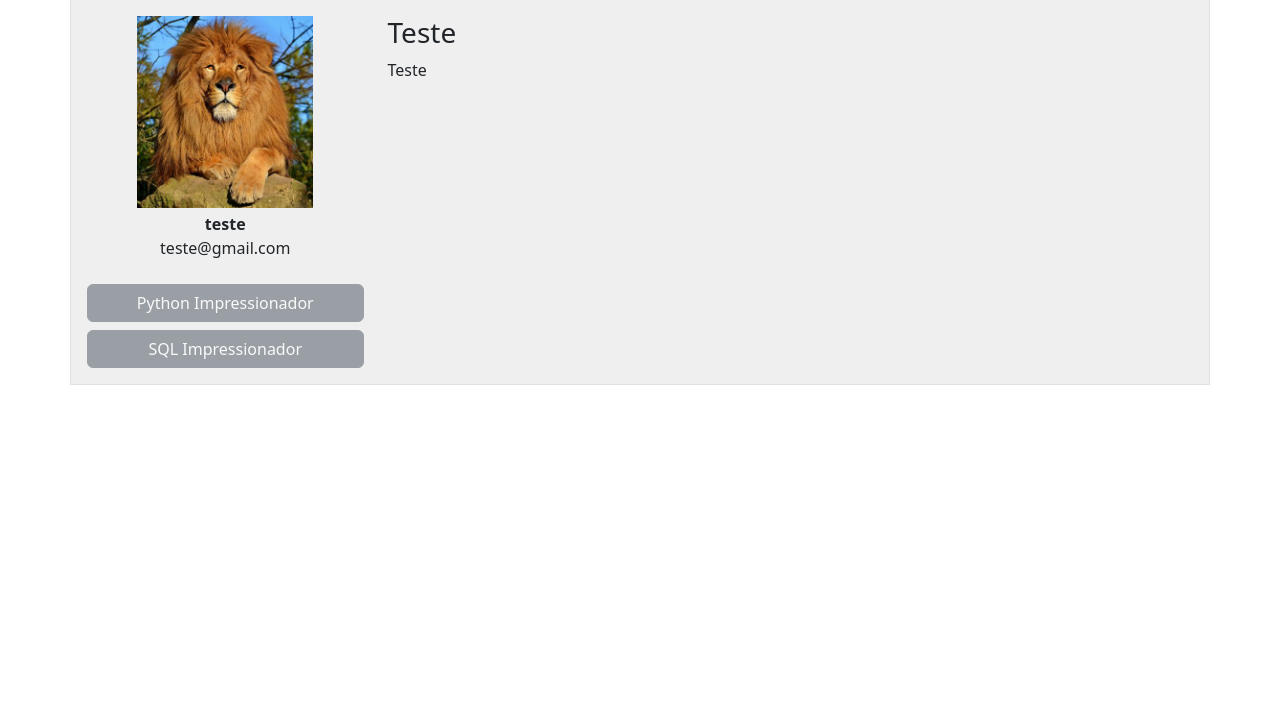
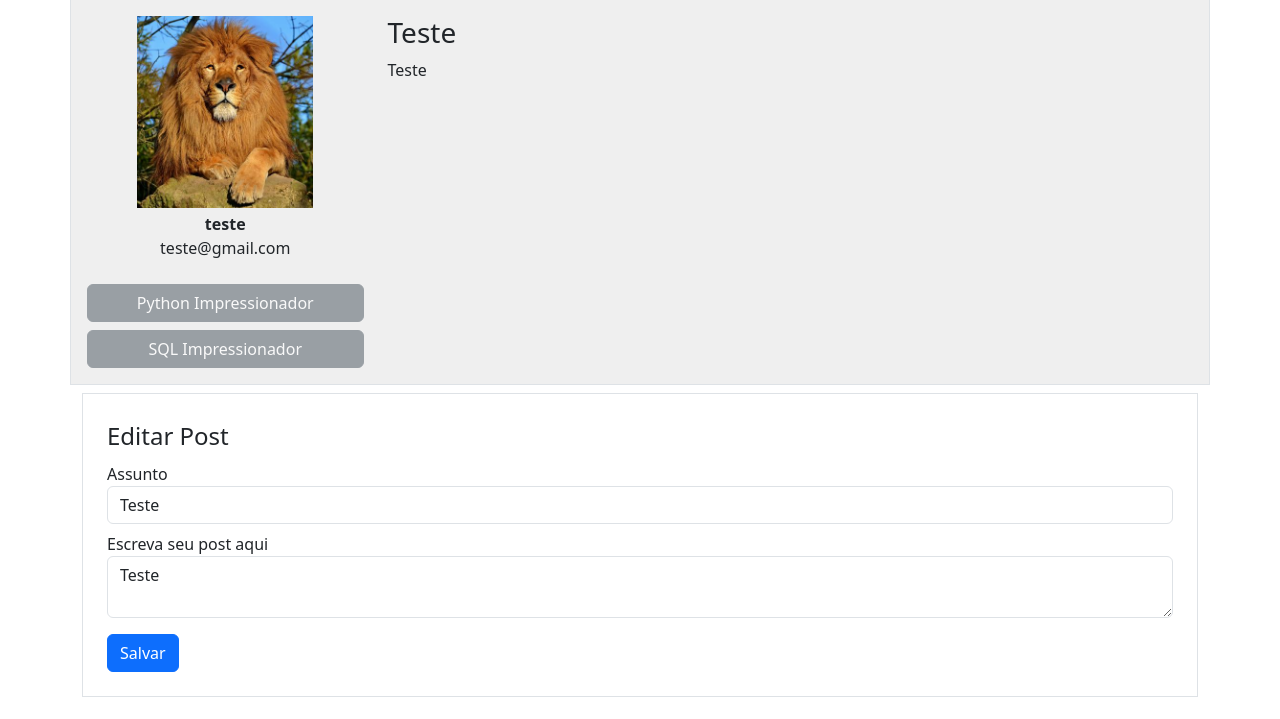
Before and after one commit to pxttiago/site-comunidade, a Flask app: page /post/2 in a window 1280 px wide. Shown: the part 81-800 px from the top of the page. Run offline with Flask 3, Linux system fonts and the light colour scheme; a user stored in the database is signed in; some libraries are stand-ins or nearby versions.

Commit message:
função editar post
adicionada a função de editar post caso o autor do post seja o User atualmente autenticado.

```diff
--- a/comunidadeimpressionadora/forms.py
+++ b/comunidadeimpressionadora/forms.py
@@ -64,3 +64,4 @@ class FormCriarPost(FlaskForm):
     titulo = StringField('Assunto', validators=[DataRequired(), Length(2, 140)])
     corpo = TextAreaField('Escreva seu post aqui', validators=[DataRequired()])
     submit_post = SubmitField('Criar post')
+    submit_editarpost = SubmitField('Salvar')
--- a/comunidadeimpressionadora/routes.py
+++ b/comunidadeimpressionadora/routes.py
@@ -121,7 +121,21 @@ def editar_perfil():
     return render_template('editarperfil.html', foto_perfil=foto_perfil, form_editarperfil=form_editarperfil)
 
 
-@app.route('/post/<post_id>')
+@app.route('/post/<post_id>', methods=['GET', 'POST'])
+@login_required
 def exibir_post(post_id):
     post = Post.query.get(post_id)
-    return render_template('post.html', post=post)
+    if current_user == post.Autor:
+        form_editarpost = FormCriarPost()
+        if request.method == 'GET':
+            form_editarpost.titulo.data = post.titulo
+            form_editarpost.corpo.data = post.corpo
+        elif form_editarpost.validate_on_submit():
+            post.titulo = form_editarpost.titulo.data
+            post.corpo = form_editarpost.corpo.data
+            database.session.commit()
+            flash('Post atualizado com sucesso', 'alert-success')
+            return redirect(url_for('homepage'))
+    else:
+        form_editarpost = None
+    return render_template('post.html', post=post, form_editarpost=form_editarpost)
--- a/comunidadeimpressionadora/templates/post.html
+++ b/comunidadeimpressionadora/templates/post.html
@@ -25,4 +25,47 @@
             </div>
         </div>
     </div>
+
+{% if form_editarpost %}
+    <div class="container">
+        <div class="row">
+            <div class="col">
+                <form method="POST" action="" class="border p-4 mt-2">
+                    {{ form_editarpost.csrf_token }}
+                    <legend>Editar Post</legend>
+                    <fieldset>
+                        <div class="form-group mb-2">
+                            {{ form_editarpost.titulo.label(class="form-control-label") }}
+                            {% if form_editarpost.titulo.errors and 'submit_editarpost' in request.form %}
+                                {{ form_editarpost.titulo(class="form-control is-invalid") }}
+                            <div class="invalid-feedback">
+                                {% for erro in form_editarpost.titulo.errors %}
+                                    {{ traduzir.translate(erro, dest='pt').text }}
+                                {% endfor %}
+                            </div>
+                            {% else %}
+                                {{ form_editarpost.titulo(class="form-control") }}
+                            {% endif %}
+                        </div>
+                        <div class="form-group mb-2">
+                            {{ form_editarpost.corpo.label(class="form-control-label") }}
+                            {% if form_editarpost.corpo.errors and 'submit_editarpost' in request.form %}
+                                {{ form_editarpost.corpo(class="form-control is-invalid") }}
+                            <div class="invalid-feedback">
+                                {% for erro in form_editarpost.corpo.errors %}
+                                    {{ traduzir.translate(erro, dest='pt').text }}
+                                {% endfor %}
+                            </div>
+                            {% else %}
+                                {{ form_editarpost.corpo(class="form-control") }}
+                            {% endif %}
+                        </div>
+                    </fieldset>
+                    {{ form_editarpost.submit_editarpost(class="btn btn-primary mt-2") }}
+                </form>
+            </div>
+        </div>
+    </div>
+{% endif %}
+
 {% endblock %}
```
Also changed, not shown: instance/comunidade.db.
